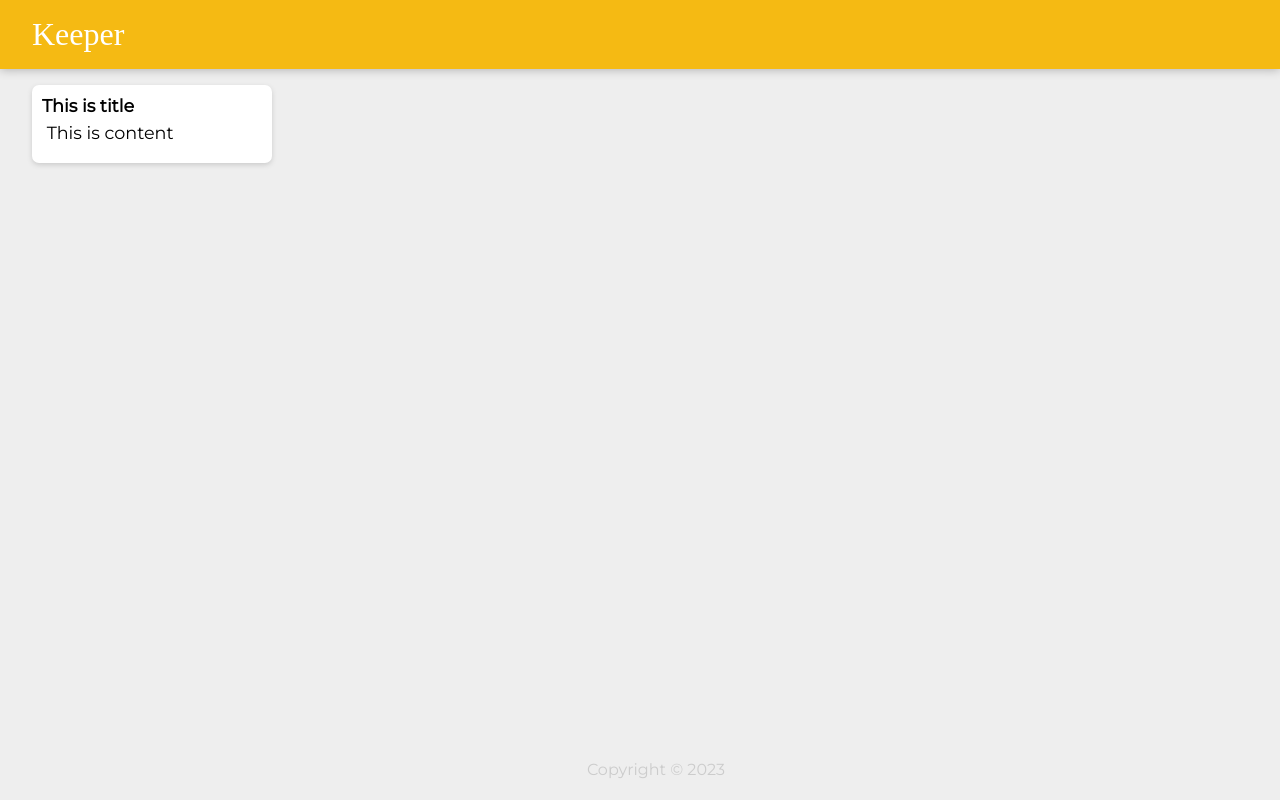
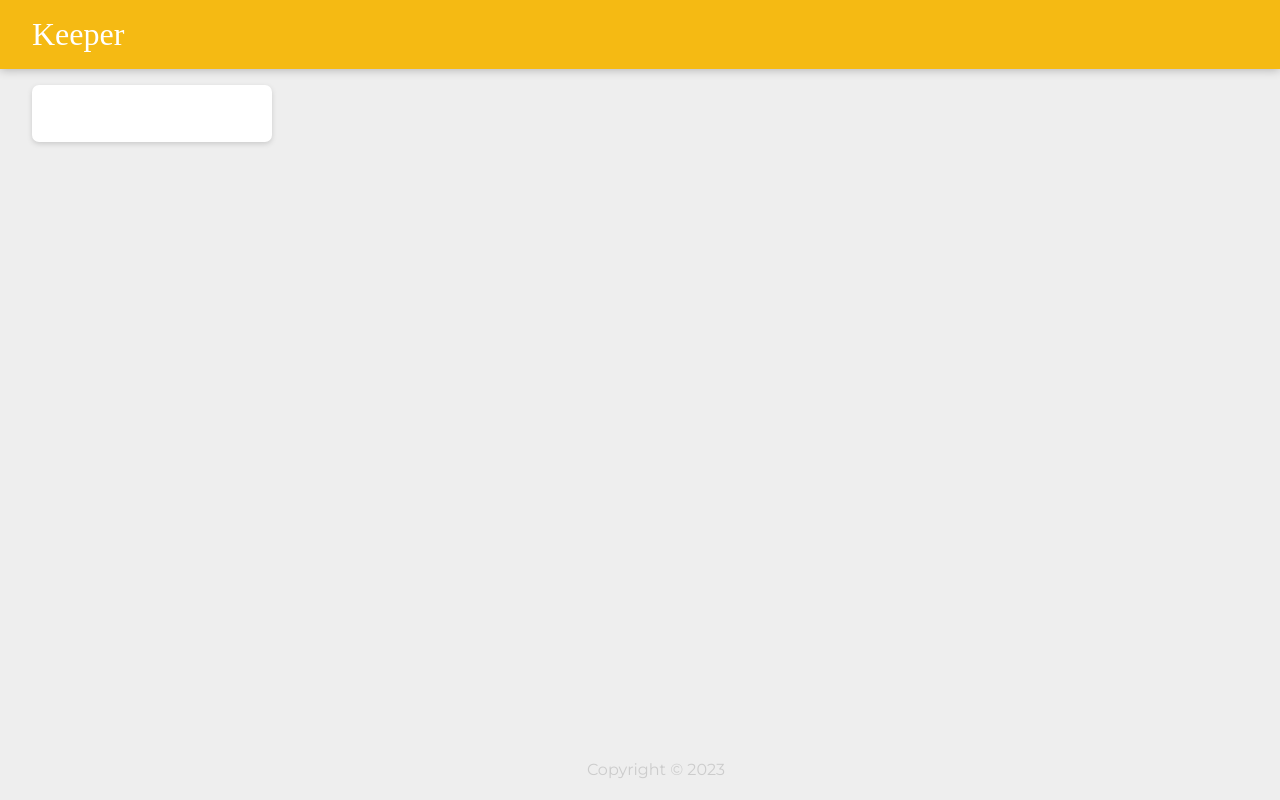
Before and after one commit to 2x-Hra/keeper-app, a React (Create React App) app in the folder app/: page / in a window 1280 px wide. Built offline with nearby package versions, Linux system fonts and the light colour scheme; a web font is replaced by a local one.

Commit message:
Add props to Note.jsx

```diff
--- a/app/src/components/Note.jsx
+++ b/app/src/components/Note.jsx
@@ -1,12 +1,12 @@
 import React from "react";
 
 
-function Note(){
+function Note(props){
 
     return(
         <div className="note">
-            <h1> This is title</h1>
-            <p> This is content</p>
+            <h1> { props.title }</h1>
+            <p> { props.content }</p>
         </div>
     );
 }
```
